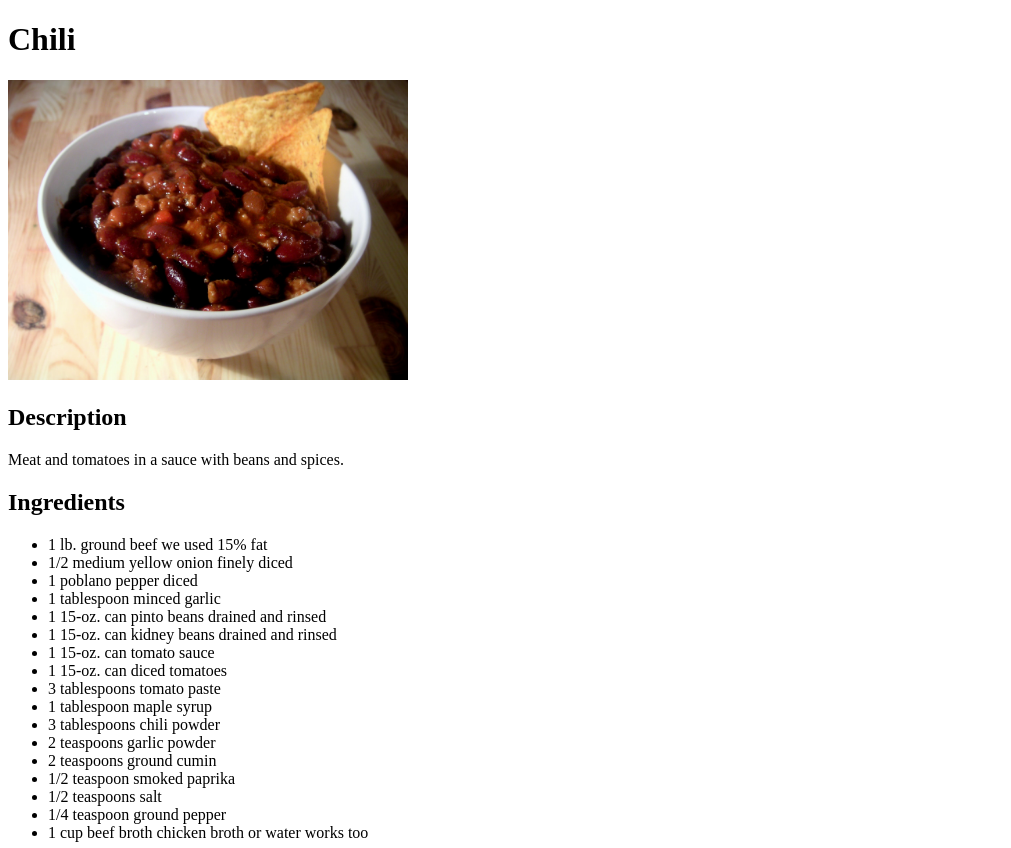
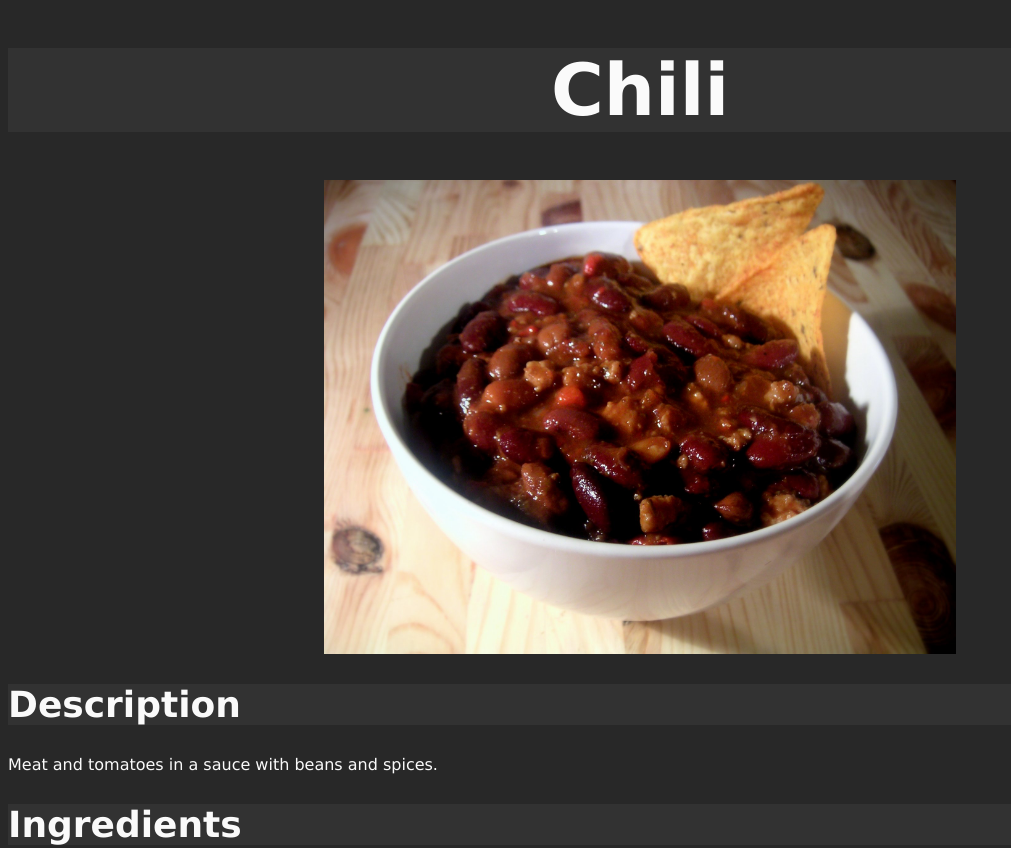
Before and after one commit to CoreyJordan/odin-recipes, a plain HTML site: page recipes/chili.html in a window 1280 px wide. Shown: the top 848 px of the page, without its empty margins (0-1011 px from the left). Drawn offline with Linux system fonts and the light colour scheme.

Commit message:
Add basic level CSS to recipes, white text on black

```diff
--- a/recipes/chili.html
+++ b/recipes/chili.html
@@ -5,19 +5,20 @@
     <meta http-equiv="X-UA-Compatible" content="IE=edge">
     <meta name="viewport" content="width=device-width, initial-scale=1.0">
     <title>Chili</title>
+    <link rel="stylesheet" href="../styles.css">
 </head>
 <body>
-    <h1><strong>Chili</strong></h1>
+    <h1 class="header boss"><strong>Chili</strong></h1>
 
-    <img src="../images/chili.jpg" width="400" alt="A hearty bowl of chili"/>
+    <img src="../images/chili.jpg" alt="A hearty bowl of chili" class="center"/>
 
-    <h2>Description</h2>
+    <h2 class="header">Description</h2>
 
     <p>
         Meat and tomatoes in a sauce with beans and spices.
     </p>
 
-    <h2>Ingredients</h2>
+    <h2 class="header">Ingredients</h2>
 
     <ul>
         <li>1 lb. ground beef we used 15% fat</li>
@@ -39,7 +40,7 @@
         <li>1 cup beef broth chicken broth or water works too</li>
     </ul>
 
-    <h2>Directions</h2>
+    <h2 class="header">Directions</h2>
 
     <ol>
         <li>First, heat a large stockpot over medium/high heat.</li><br>
--- /dev/null
+++ b/styles.css
@@ -0,0 +1,26 @@
+body {
+    color: rgb(250, 250, 250);
+    background-color: rgb(40, 40, 40);
+    font-family: Verdana, Geneva, Tahoma, sans-serif;
+}
+
+.center {
+    display: block;
+    height: auto;
+    width: 50%;
+    margin-left: auto;
+    margin-right: auto;
+}
+
+.header {
+    color: rgb(250, 250, 250);
+    background-color: rgb(50, 50, 50);
+    text-align: left;
+    font-family: Verdana, Geneva, Tahoma, sans-serif;
+    font-size: 36px;
+}
+
+.boss {
+    font-size: 72px;
+    text-align: center;
+}
```
Also changed, not shown: index.html (+4 -3 lines), recipes/lasagna.html (+6 -5 lines), recipes/quiche.html (+6 -5 lines).
